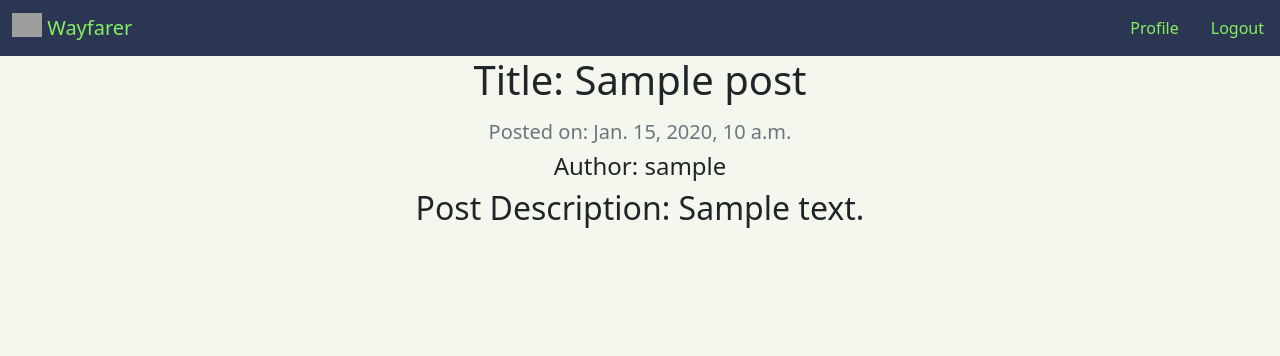
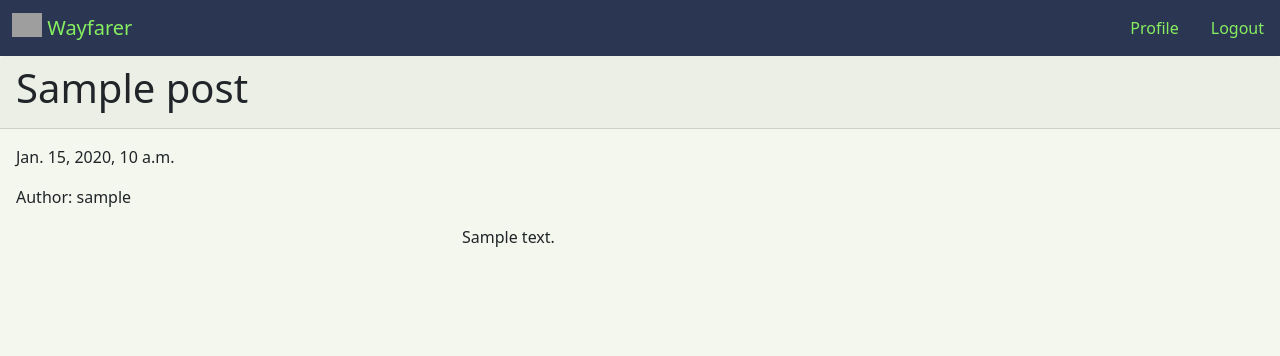
Before and after one commit to nicolegold1/project_wayfarer, a Django app: page /posts/1/ in a window 1280 px wide. Shown: the top 356 px of the page. Run offline with Django 3.2, Linux system fonts and the light colour scheme; a user stored in the database is signed in; tables that the repository leaves empty hold one stand-in row (values such as "Sample post"); some libraries are stand-ins or nearby versions; grey boxes are pictures that could not be loaded.

Commit message:
added some css for '/post'

```diff
--- a/main_app/static/css/style.css
+++ b/main_app/static/css/style.css
@@ -86,3 +86,7 @@ html body {
 .postShowContent {
   text-align: center;
 }
+
+/* .single-post {
+  text-align: center;
+} */
--- a/main_app/templates/post.html
+++ b/main_app/templates/post.html
@@ -1,30 +1,23 @@
 {% extends 'base.html' %} {% block content %}
-{% comment %} THIS IS SHOW PAGE FOR SINGLE POST {% endcomment %}
 
+<div class="single-post">
+<div class="card-header">
+<h1>
+  {{ post.title }}
+</h1>
+  </div>
+  <div class="card-body">
+    <p>{{ post.created_at }}</p>
+    <p>Author: {{ post.user.username }}</p>
 
-<div class="container">
-<div class="postShowContent">
-    <div class="row justify-content-center">
-    <br>
-            <h1>
-             Title: {{ post.title }}
-            <h1>
-    <h5 class="text-muted"> Posted on: {{ post.created_at }}</h5>
-
-      <h4>
-      Author: {{ post.user.username }}
-      </h4>
-
-        <div class="col">
-        <h2>
-        Post Description:
-        {{ post.description }}
-         </h2>
-        </div>
+    <div class="container">
+      <div class="row align-items-start">
+        <div class="col">{% comment %} empty space {% endcomment %}</div>
+        <div class="col">{{ post.description }}</div>
+        <div class="col">{% comment %} empty space {% endcomment %}</div>
+      </div>
     </div>
-</div>
-</div>
+  </div>
+  </div>
 
     {% endblock %}
-  </h1>
-</h1>
```
